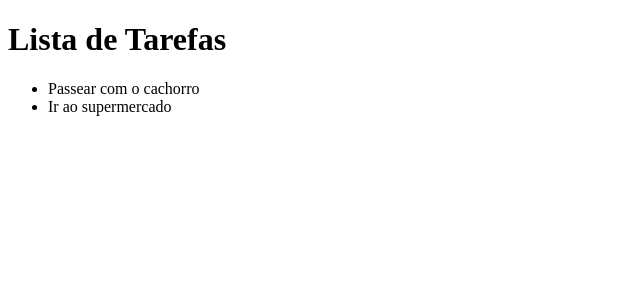
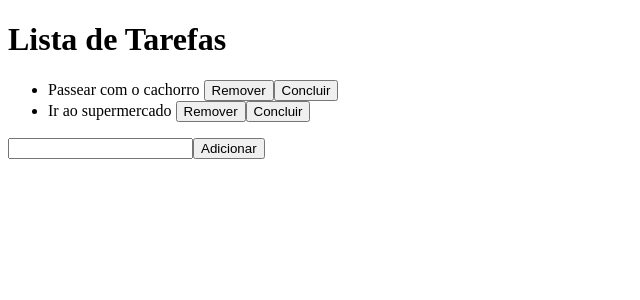
Before and after one commit to Vieired/todo-list, an Angular app: page / in a window 1280 px wide. Shown: the top 300 px of the page, without its empty margins (0-640 px from the left). Built offline with nearby package versions, Linux system fonts and the light colour scheme.

Commit message:
feat: implementa adição e remoção de tarefas

```diff
--- a/src/app/app.component.html
+++ b/src/app/app.component.html
@@ -1,5 +1,15 @@
 <h1>Lista de Tarefas</h1>
 
 <ul>
-  <li *ngFor="let todo of todos">{{ todo.title }}</li>
+  <li *ngFor="let todo of todos">
+    <span *ngIf="todo.done">Ok</span>
+    {{ todo.title }}
+    <button (click)="removeTodo(todo)">Remover</button>
+    <button (click)="markAsDone(todo)">Concluir</button>
+  </li>
 </ul>
+
+<form [formGroup]="form">
+  <input type="text" formControlName="title">
+  <button (click)="addTodo()">Adicionar</button>
+</form>
--- a/src/app/app.component.ts
+++ b/src/app/app.component.ts
@@ -1,4 +1,5 @@
 import { Component } from '@angular/core';
+import { FormBuilder, FormGroup, Validators } from '@angular/forms';
 import { Todo } from 'src/models/todo.models';
 
 @Component({
@@ -7,9 +8,22 @@ import { Todo } from 'src/models/todo.models';
   styleUrls: ['./app.component.scss']
 })
 export class AppComponent {
+  public form: FormGroup;
   public todos: Todo[] = [];
 
-  constructor() {
+  constructor(private fb: FormBuilder) {
+    this.form = this.fb.group({
+      title: ['', Validators.compose([
+        Validators.minLength(3),
+        Validators.maxLength(60),
+        Validators.required
+      ])]
+    })
+
+    this.load();
+  }
+
+  load() {
     this.todos.push({
       title: 'Passear com o cachorro',
       done: false
@@ -21,11 +35,17 @@ export class AppComponent {
   }
 
   addTodo() {
-
+    const title = this.form.controls['title'].value;
+    this.todos.push(new Todo(title, false));
+    this.form.reset();
   }
 
   removeTodo(todo: Todo) {
     const index = this.todos.indexOf(todo);
     this.todos.splice(index, 1);
   }
+
+  markAsDone(todo: Todo) {
+    todo.done = true;
+  }
 }
--- a/src/app/app.module.ts
+++ b/src/app/app.module.ts
@@ -2,13 +2,15 @@ import { BrowserModule } from '@angular/platform-browser';
 import { NgModule } from '@angular/core';
 
 import { AppComponent } from './app.component';
+import { ReactiveFormsModule } from '@angular/forms';
 
 @NgModule({
   declarations: [
     AppComponent
   ],
   imports: [
-    BrowserModule
+    BrowserModule,
+    ReactiveFormsModule
   ],
   providers: [],
   bootstrap: [AppComponent]
```
